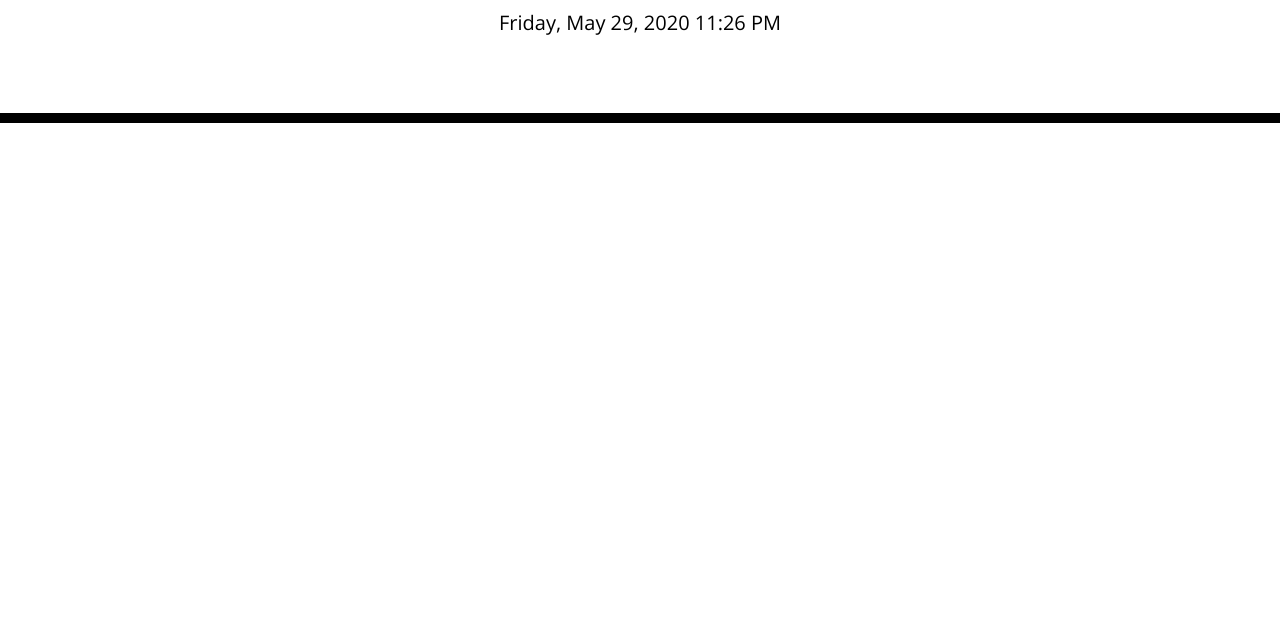
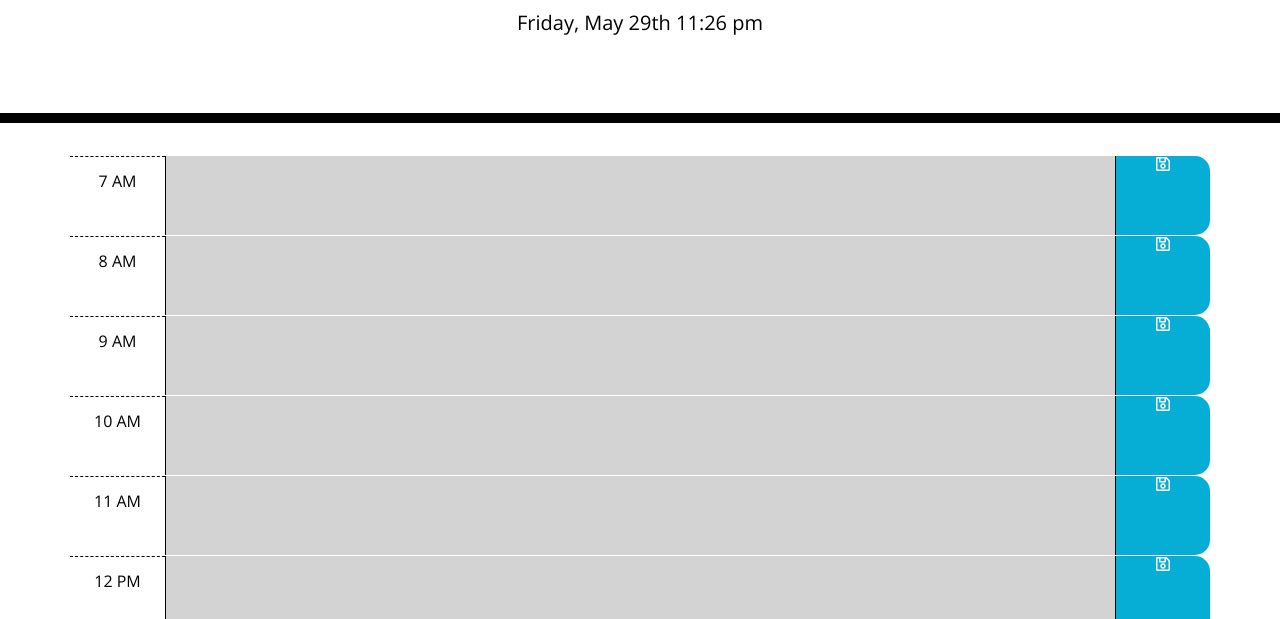
Before and after one commit to MatthewMcFadden/calendar, a plain HTML site: page index.html in a window 1280 px wide. Shown: the part 181-800 px from the top of the page. Drawn offline with nearby package versions, Linux system fonts and the light colour scheme.

Commit message:
Created timeblocks and the ability to edit and save them

```diff
--- a/assets/css/style.css
+++ b/assets/css/style.css
@@ -2,6 +2,7 @@ body {
   font-family: 'Open Sans', sans-serif;
   font-size: 16px;
   line-height: 1;
+  margin-bottom: 2rem;
 }
 
 textarea{
--- a/assets/js/script.js
+++ b/assets/js/script.js
@@ -1,5 +1,152 @@
-var currentDayEl = $("#currentDay");
+// Array of times 7 AM to 9 PM
+const times = [7, 8, 9, 10, 11, 12, 13, 14, 15, 16, 17, 18, 19, 20, 21];
 
-// Get current date for the header and display it.
-var currentDay = moment().format('LLLL');
-currentDayEl.text(currentDay);
+// Updates past, present, future time-blocks every 30 seconds(set up at top)
+var updateInterval;
+
+// Gets the current date
+var currentDate = moment().clone();
+
+// Set's the current date in the header
+function setCurrentDateLabel() {
+  // Set format: "Day of the Week, Month Day hour:minutes am/pm"
+  $("#currentDay").text(currentDate.format('dddd, MMMM Do h:mm a'));
+}
+
+// Saving into local storage
+function handleSave() {
+  var saveInLocal = $(this).siblings(".description");
+  var hour = saveInLocal.attr("data-hour");
+  var text = saveInLocal.val();
+  localStorage.setItem(getStoreDatePrefix() + hour.trim(), text.trim());
+}
+
+// Loads current day onto the page
+function loadDay() {
+  clearInterval(updateInterval);
+
+  $(".container").html(""); // Clear out old data
+  // Creates time-blocks (from CONSTANT at top)
+  for (var i = 0; i < times.length; i++) {
+    $(".container").append(createTimeBlock(times[i]));
+  }
+
+  // Updates past, present, and future time-blocks every 30 seconds(set up at top)
+  updateInterval = setInterval(checkTimeBlocks, timeBlockCheck);
+}
+
+// Checks time blocks to check their past/future tense
+function checkTimeBlocks() {
+  console.log("Check Time Blocks Active");
+  var $descriptions = $('.description');
+  $descriptions.each(function (index) {
+    // Get the hour
+    var hour12 = $(this).attr("data-hour");
+    var t = getMoment12H(hour12);
+    var tense = getTense(t);
+
+    // if statement to check for past present or future
+    if ($(this).hasClass(tense)) {
+    } else if (tense === "present") {
+        $(this).removeClass("past future");
+    } else if (tense === "past") {
+        $(this).removeClass("present future");
+    } else if (tense === "future") {
+        $(this).removeClass("past present");
+    } else {
+        alert("Unknown Tense");
+    }
+    $(this).addClass(tense);
+  });
+}
+
+// Creates time blocks in HTML format
+function createTimeBlock(hour24) {
+  var row = createEl("div", "row");
+  var timeBlock = createEl("div", "time-block");
+  timeBlock.appendChild(row);
+  var colHour = createEl("div", "col-sm-1 col-12 pt-3 hour", hour24);
+  row.appendChild(colHour);
+  var colText = createEl("textarea", "col-sm-10 col-12 description", hour24);
+  row.appendChild(colText);
+  var colSave = createEl("div", "col-sm-1 col-12 saveBtn");
+  row.appendChild(colSave);
+
+  // save button icon
+  var iconSave = createEl("i", "far fa-save");
+  colSave.appendChild(iconSave);
+
+  return timeBlock;
+}
+
+// Create a single page element
+function createEl(tag, cls, hour24) {
+  var el = document.createElement(tag);
+
+  if (hour24) {
+    var t = getMoment24H(hour24);
+    var displayHour = formatAmPm(t);
+    if (cls.includes("description")) {
+        // description class
+        cls += " " + getTense(t);
+        el.textContent = localStorage.getItem(getStoreDatePrefix() + displayHour);
+        el.setAttribute("data-hour", displayHour);
+    } else {
+        // hour class
+        el.textContent = displayHour.padEnd(4, " ");
+    }
+  }
+  // Sets class on the element
+  el.setAttribute("class", cls);
+  return el;
+}
+
+// Check to see if the specified time is in the past present or future compared to time now.
+function getTense(t) {
+  var cls;
+  var n = moment();
+
+  if (n.isSame(t, "hour") &&
+      n.isSame(t, "day") &&
+      n.isSame(t, "month") &&
+      n.isSame(t, "year")) {
+      cls = "present";
+  } else if (n.isAfter(t)) {
+      cls = "past"
+  } else {
+      cls = "future";
+  }
+  return cls;
+}
+
+// Get string prefix for localStorage based off currentDate
+function getStoreDatePrefix() {
+  return currentDate.format("YYYYMMDD");
+}
+
+// Return the moment formatted as a 12-hour string with AM/PM time
+function formatAmPm(m) {
+  return m.format("h A");
+}
+
+// Create a new moment based off current date and a 12hr AM/PM format time string
+function getMoment12H(hour12) {
+  return moment(currentDate.format("YYYYMMDD ") + hour12, "YYYYMMDD hA");
+}
+
+// Create a new moment based off current date and a 24hr format time string
+function getMoment24H(hour24) {
+  return moment(currentDate.format("YYYYMMDD ") + hour24, "YYYYMMDD H");
+}
+
+// Gets Webpage Ready
+$(function () {
+  // Set the date in the header
+  setCurrentDateLabel();
+
+  // Setup Save Button Events through the container element
+  $(".container").on("click", ".saveBtn", handleSave);
+
+  // Load the day into the view
+  loadDay();
+})
```
